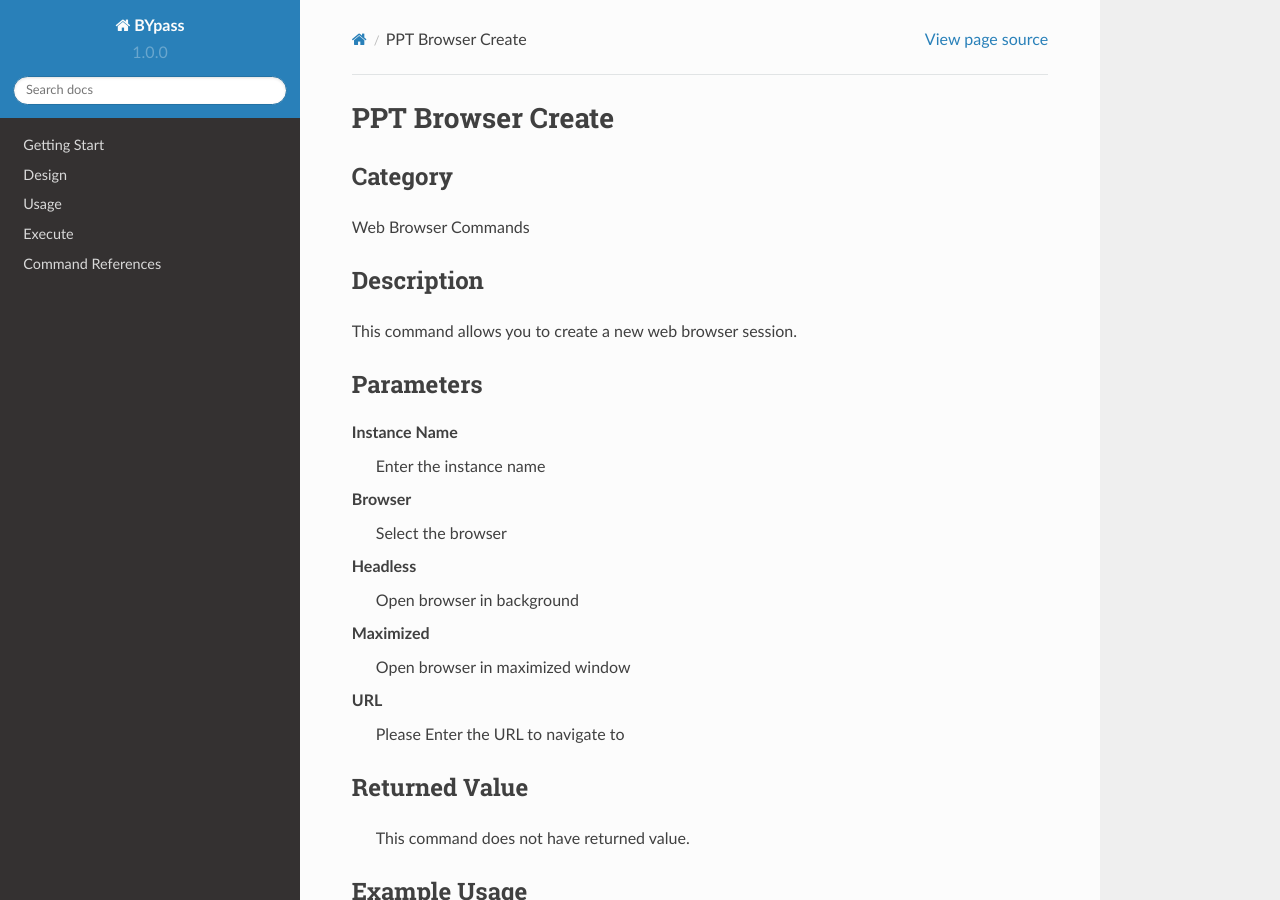
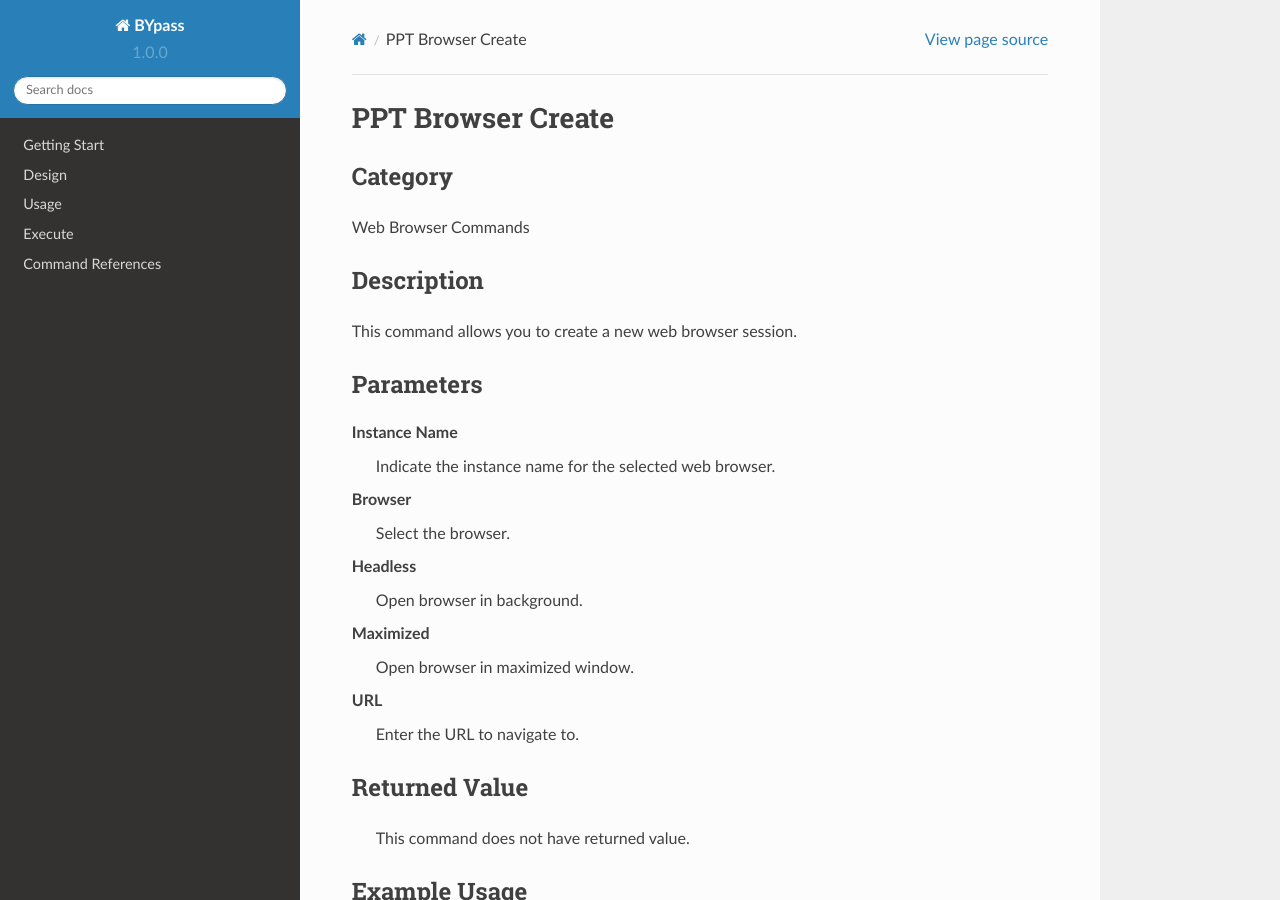
Before and after one commit to stupidmankind/BYpassDoc, a Sphinx documentation site: the page built from docs/source/commands/puppeteerbrowsercreate.rst, in a window 1280 px wide and 900 px high. Built offline with Sphinx 7.4.7 and the Read the Docs theme 2.0.0, drawn with Linux system fonts in a browser that asks for light colours.

Commit message:
Update puppeteerbrowsercreate.rst
Edit description

```diff
--- a/docs/source/commands/puppeteerbrowsercreate.rst
+++ b/docs/source/commands/puppeteerbrowsercreate.rst
@@ -14,19 +14,19 @@ Parameters
 ----------
 
 **Instance Name**
-	Enter the instance name
+	Indicate the instance name for the selected web browser.
 
 **Browser**
-	Select the browser
+	Select the browser.
 
 **Headless**
-	Open browser in background
+	Open browser in background.
 
 **Maximized**
-	Open browser in maximized window
+	Open browser in maximized window.
 
 **URL**
-	Please Enter the URL to navigate to
+	Enter the URL to navigate to.
 
 
 
```
